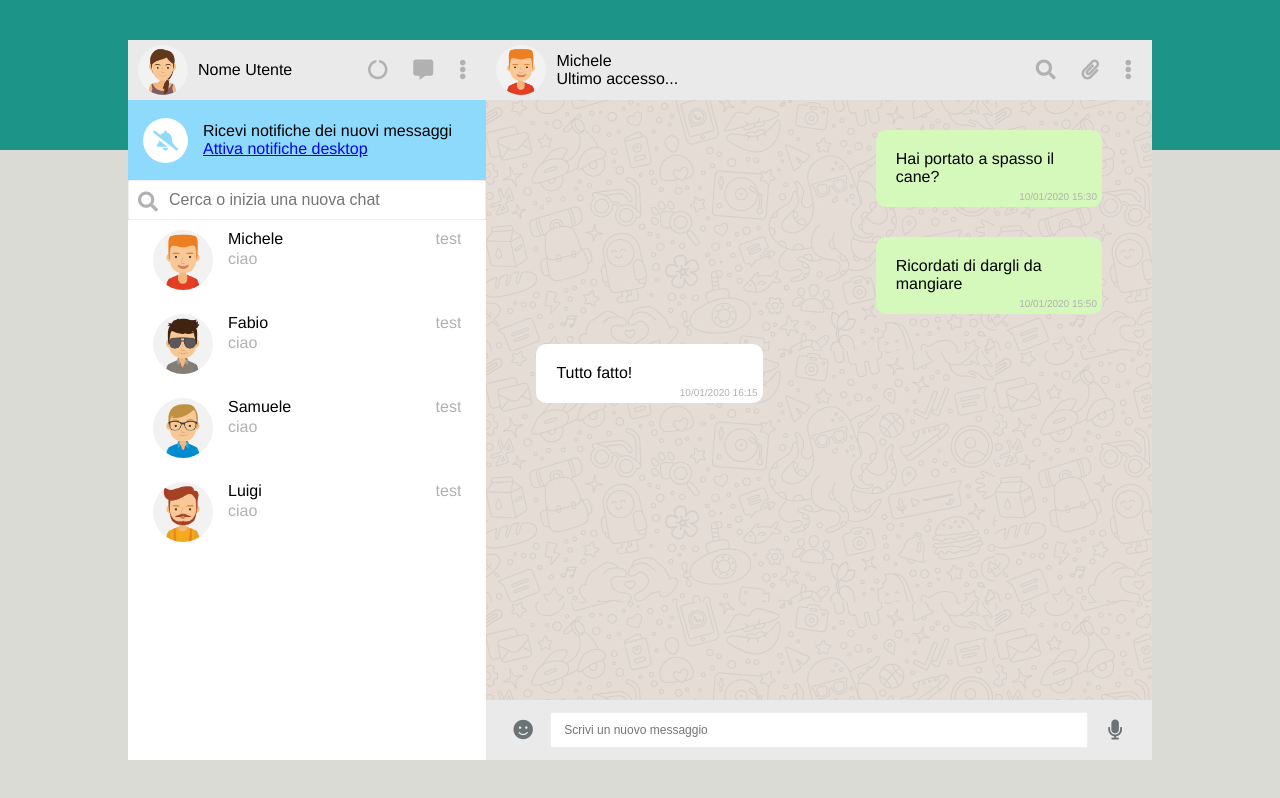
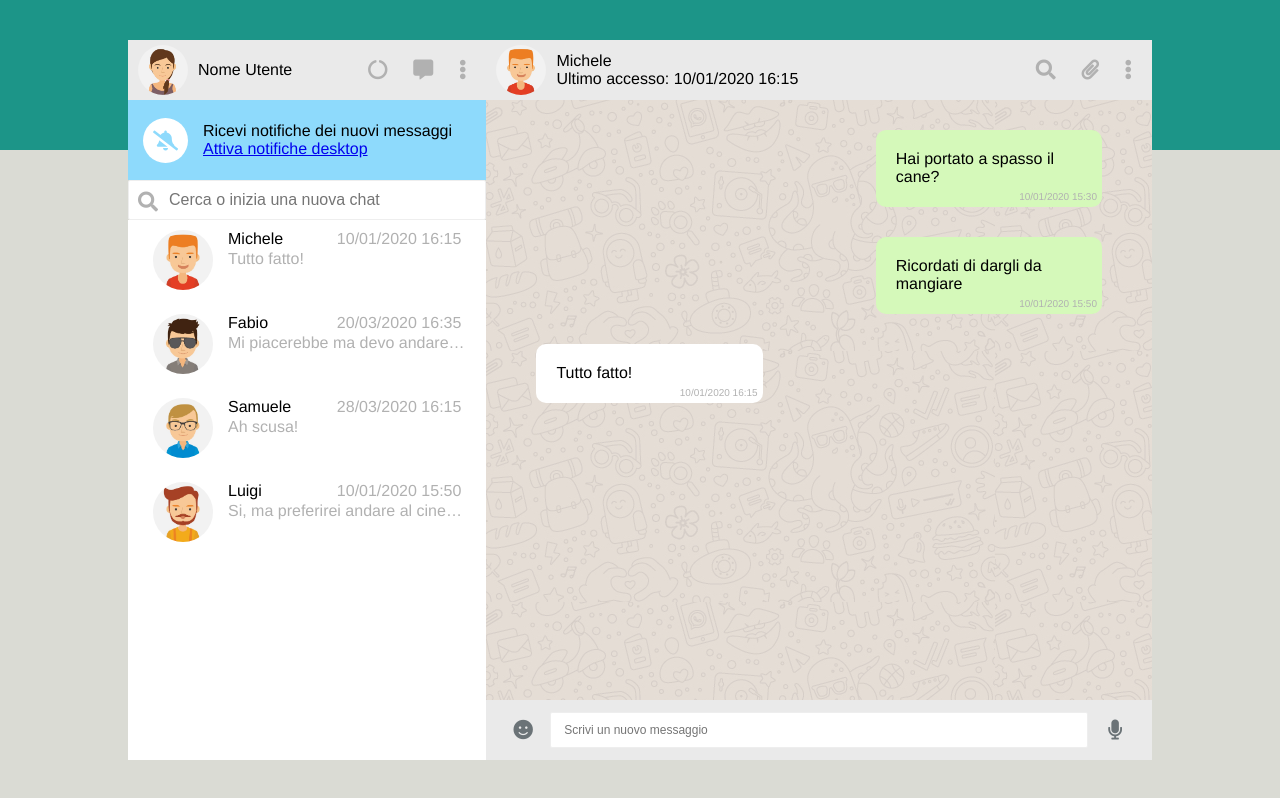
Before and after one commit to MatteoJoel91/vue-boolzapp, a plain HTML site: page index.html in a window 1280 px wide. Drawn offline with nearby package versions, Linux system fonts and the light colour scheme.

Commit message:
aggiunto ultimo messaggio, data e ora

```diff
--- a/index.html
+++ b/index.html
@@ -47,10 +47,10 @@
                     <div class="contact-info">
                         <span class="test">{{contact.name}}</span>
                         <div class="Date-contact">
-                            test
+                            {{contact.messages[contact.messages.length - 1].date}}
                         </div>
                         <div class="testo-messaggio">
-                            ciao
+                            {{contact.messages[contact.messages.length - 1].text}}
                         </div>
                     </div>
 
@@ -63,7 +63,7 @@
                 <img class="avatar" :src="`img/avatar${contacts[profiloAttivo].avatar}.jpg`" alt="">
                 <div class="header-contact">
                    <span class="contact-name">{{contacts[profiloAttivo].name}}</span>
-                   <span class="contact-lastAccess">Ultimo accesso...</span>
+                   <span class="contact-lastAccess">Ultimo accesso: {{contacts[profiloAttivo].messages[contacts[profiloAttivo].messages.length -1].date}}</span>
                 </div>
 
                 <div class="header-buttons">
```
